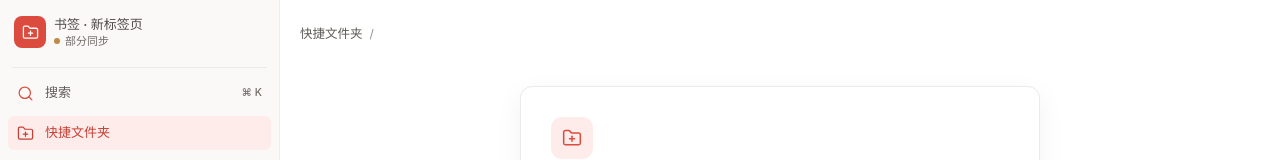
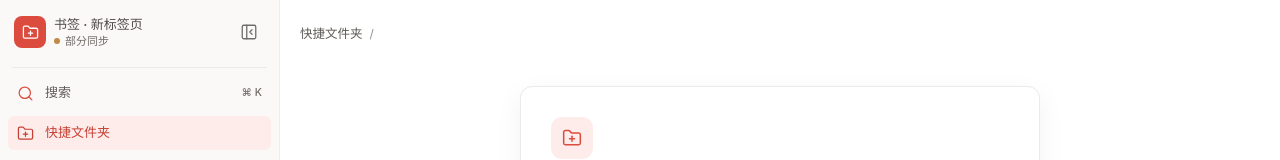
Before and after one commit to yuzhouu/prelude, a React (Vite) app: page /#/ in a window 1280 px wide. Shown: the top 160 px of the page. Built offline with nearby package versions, Linux system fonts and the light colour scheme; no server answers.

Commit message:
feat: persist sidebar visibility

```diff
--- a/src/features/bookmarks/sidebar.tsx
+++ b/src/features/bookmarks/sidebar.tsx
@@ -6,6 +6,7 @@ import {
   ExternalLink,
   Folder,
   FolderPlus,
+  PanelLeftClose,
   PanelsTopLeft,
   X,
 } from 'lucide-react'
@@ -140,8 +141,10 @@ interface SidebarProps {
   totalCount: number
   recentCount: number
   tabCount: number
-  isOpen: boolean
-  onClose: () => void
+  isExpanded: boolean
+  isMobileOpen: boolean
+  onCollapse: () => void
+  onMobileClose: () => void
   onSearchOpen: () => void
   onSelect: (id: string) => void
   onToggle: (id: string) => void
@@ -154,8 +157,10 @@ export function Sidebar({
   totalCount,
   recentCount,
   tabCount,
-  isOpen,
-  onClose,
+  isExpanded,
+  isMobileOpen,
+  onCollapse,
+  onMobileClose,
   onSearchOpen,
   onSelect,
   onToggle,
@@ -165,12 +170,14 @@ export function Sidebar({
   return (
     <>
       <button
-        className={`sidebar-scrim${isOpen ? ' is-open' : ''}`}
+        className={`sidebar-scrim${isMobileOpen ? ' is-open' : ''}`}
         type="button"
         aria-label="关闭文件夹导航"
-        onClick={onClose}
+        onClick={onMobileClose}
       />
-      <aside className={`sidebar${isOpen ? ' is-open' : ''}`}>
+      <aside
+        className={`sidebar${isExpanded ? ' is-expanded' : ''}${isMobileOpen ? ' is-mobile-open' : ''}`}
+      >
         <div className="sidebar-brand">
           <div className="app-identity">
             <span className="app-logo" aria-hidden="true">
@@ -190,10 +197,18 @@ export function Sidebar({
           </div>
           <div className="profile-actions">
             <button
+              className="sidebar-collapse-button"
+              type="button"
+              aria-label="收起侧边栏"
+              onClick={onCollapse}
+            >
+              <PanelLeftClose />
+            </button>
+            <button
               className="mobile-close-button"
               type="button"
               aria-label="关闭文件夹导航"
-              onClick={onClose}
+              onClick={onMobileClose}
             >
               <X />
             </button>
--- a/src/routes/index.tsx
+++ b/src/routes/index.tsx
@@ -1,6 +1,6 @@
 import { useEffect, useMemo, useState } from 'react'
 import { createFileRoute } from '@tanstack/react-router'
-import { Menu } from 'lucide-react'
+import { Menu, PanelLeftOpen } from 'lucide-react'
 
 import {
   AllBookmarkContents,
@@ -28,6 +28,16 @@ import { countOpenTabs } from '../features/tabs/model'
 
 export const Route = createFileRoute('/')({ component: Home })
 
+const SIDEBAR_EXPANDED_STORAGE_KEY = 'supposed:sidebar-expanded:v1'
+
+function getInitialSidebarExpanded() {
+  try {
+    return window.localStorage.getItem(SIDEBAR_EXPANDED_STORAGE_KEY) !== 'false'
+  } catch {
+    return true
+  }
+}
+
 function Home() {
   const { tree, isChromeSource } = useBookmarkTree()
   const { windows: openTabWindows, activateTab } = useOpenTabs()
@@ -47,7 +57,10 @@ function Home() {
   const [expandedIds, setExpandedIds] = useState(
     () => new Set<string>(['1', 'work']),
   )
-  const [sidebarOpen, setSidebarOpen] = useState(false)
+  const [isSidebarExpanded, setIsSidebarExpanded] = useState(
+    getInitialSidebarExpanded,
+  )
+  const [isMobileSidebarOpen, setIsMobileSidebarOpen] = useState(false)
   const [searchOpen, setSearchOpen] = useState(false)
 
   const selectedLocation = useMemo(
@@ -87,6 +100,17 @@ function Home() {
     })
   }, [roots])
 
+  useEffect(() => {
+    try {
+      window.localStorage.setItem(
+        SIDEBAR_EXPANDED_STORAGE_KEY,
+        String(isSidebarExpanded),
+      )
+    } catch {
+      // Keep the in-memory preference when browser storage is unavailable.
+    }
+  }, [isSidebarExpanded])
+
   const toggleFolder = (id: string) => {
     setExpandedIds((current) => {
       const next = new Set(current)
@@ -98,7 +122,7 @@ function Home() {
 
   const selectView = (id: string) => {
     setSelectedId(id)
-    setSidebarOpen(false)
+    setIsMobileSidebarOpen(false)
   }
   const handleSelectedFolderDeleted = () => {
     if (selectedNode?.id === defaultBookmarkContainer?.id) {
@@ -129,7 +153,9 @@ function Home() {
             ? '当前标签页'
             : selectedNode?.title || '书签'
   return (
-    <div className="app-shell">
+    <div
+      className={`app-shell${isSidebarExpanded ? ' is-sidebar-expanded' : ''}`}
+    >
       <Sidebar
         roots={roots}
         selectedId={selectedId}
@@ -137,10 +163,12 @@ function Home() {
         totalCount={totalCount}
         recentCount={recentBookmarks.length}
         tabCount={openTabCount}
-        isOpen={sidebarOpen}
-        onClose={() => setSidebarOpen(false)}
+        isExpanded={isSidebarExpanded}
+        isMobileOpen={isMobileSidebarOpen}
+        onCollapse={() => setIsSidebarExpanded(false)}
+        onMobileClose={() => setIsMobileSidebarOpen(false)}
         onSearchOpen={() => {
-          setSidebarOpen(false)
+          setIsMobileSidebarOpen(false)
           setSearchOpen(true)
         }}
         onSelect={selectView}
@@ -161,7 +189,7 @@ function Home() {
             className="mobile-menu-button"
             type="button"
             aria-label="打开文件夹导航"
-            onClick={() => setSidebarOpen(true)}
+            onClick={() => setIsMobileSidebarOpen(true)}
           >
             <Menu />
           </button>
@@ -177,6 +205,14 @@ function Home() {
         </div>
 
         <nav className="main-breadcrumb" aria-label="当前位置">
+          <button
+            className="sidebar-expand-button"
+            type="button"
+            aria-label="展开侧边栏"
+            onClick={() => setIsSidebarExpanded(true)}
+          >
+            <PanelLeftOpen />
+          </button>
           <div className="breadcrumb-current">
             <h1 aria-current="page">{viewTitle}</h1>
             <span aria-hidden="true">/</span>
--- a/src/styles.css
+++ b/src/styles.css
@@ -91,6 +91,19 @@ input:focus-visible {
   overflow: hidden;
   border-right: 1px solid #efedeb;
   background: var(--sidebar);
+  visibility: hidden;
+  transform: translateX(-101%);
+  pointer-events: none;
+  transition:
+    transform 170ms ease,
+    visibility 0s linear 170ms;
+}
+
+.sidebar.is-expanded {
+  visibility: visible;
+  transform: translateX(0);
+  pointer-events: auto;
+  transition-delay: 0s;
 }
 
 .sidebar-brand {
@@ -439,6 +452,8 @@ input:focus-visible {
 }
 
 .icon-button,
+.sidebar-collapse-button,
+.sidebar-expand-button,
 .mobile-close-button,
 .mobile-menu-button {
   display: grid;
@@ -451,6 +466,8 @@ input:focus-visible {
 }
 
 .icon-button,
+.sidebar-collapse-button,
+.sidebar-expand-button,
 .mobile-close-button {
   width: 32px;
   height: 32px;
@@ -458,6 +475,8 @@ input:focus-visible {
 }
 
 .icon-button:hover,
+.sidebar-collapse-button:hover,
+.sidebar-expand-button:hover,
 .mobile-menu-button:hover,
 .mobile-close-button:hover {
   background: var(--hover);
@@ -465,6 +484,8 @@ input:focus-visible {
 }
 
 .icon-button svg,
+.sidebar-collapse-button svg,
+.sidebar-expand-button svg,
 .mobile-close-button svg,
 .mobile-menu-button svg {
   width: 18px;
@@ -475,6 +496,7 @@ input:focus-visible {
 .mobile-close-button,
 .mobile-menu-button,
 .mobile-topbar,
+.sidebar-expand-button,
 .sidebar-scrim {
   display: none;
 }
@@ -482,8 +504,17 @@ input:focus-visible {
 .main-surface {
   position: relative;
   min-height: 100vh;
+  margin-left: 0;
+  background: #ffffff;
+  transition: margin-left 170ms ease;
+}
+
+.app-shell.is-sidebar-expanded .main-surface {
   margin-left: var(--sidebar-width);
-  background: #ffffff;
+}
+
+.app-shell:not(.is-sidebar-expanded) .sidebar-expand-button {
+  display: grid;
 }
 
 .content-column {
@@ -1812,11 +1843,20 @@ input:focus-visible {
     width: min(300px, 88vw);
     transform: translateX(-101%);
     box-shadow: 10px 0 36px rgb(34 28 23 / 14%);
-    transition: transform 170ms ease;
-  }
-
-  .sidebar.is-open {
+  }
+
+  .sidebar.is-expanded {
+    visibility: hidden;
+    transform: translateX(-101%);
+    pointer-events: none;
+    transition-delay: 0s, 170ms;
+  }
+
+  .sidebar.is-mobile-open {
+    visibility: visible;
     transform: translateX(0);
+    pointer-events: auto;
+    transition-delay: 0s;
   }
 
   .sidebar-scrim {
@@ -1840,7 +1880,11 @@ input:focus-visible {
     display: grid;
   }
 
-  .main-surface {
+  .sidebar-collapse-button {
+    display: none;
+  }
+
+  .app-shell.is-sidebar-expanded .main-surface {
     margin-left: 0;
   }
 
```
